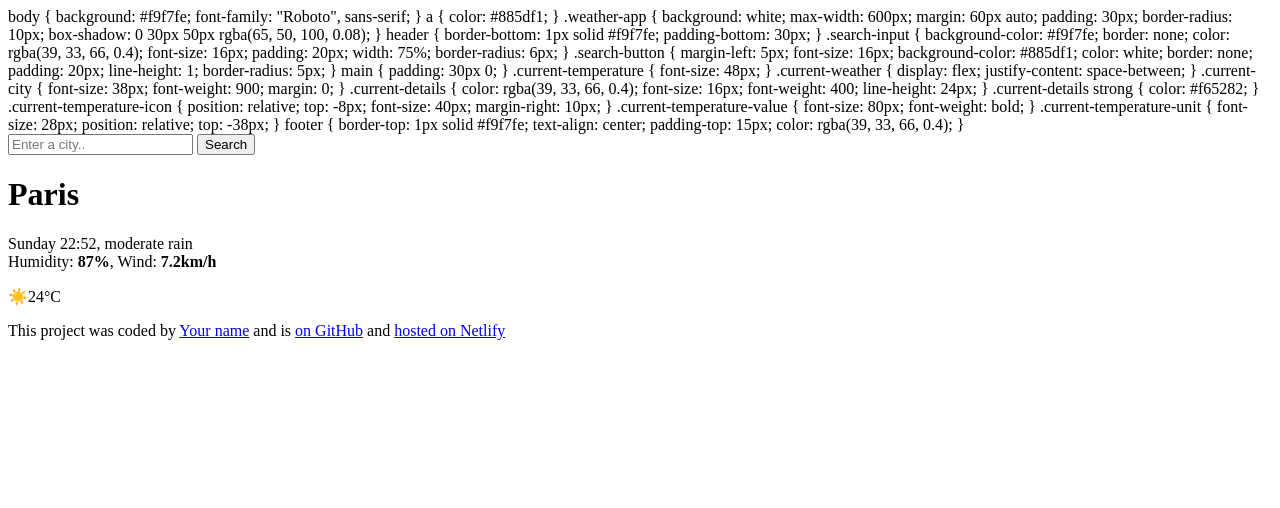
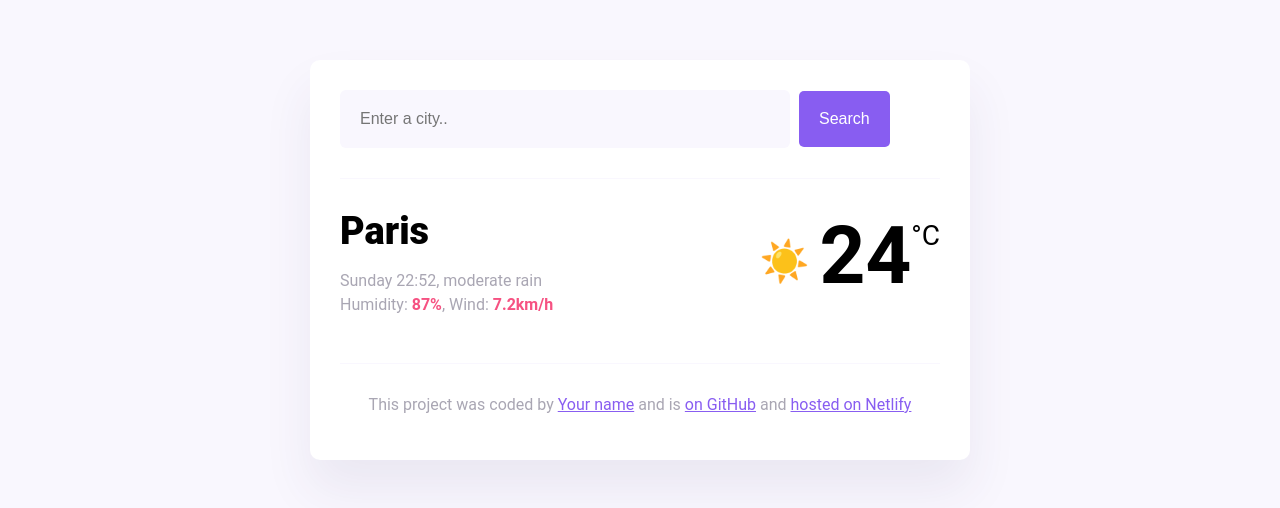
Before and after one commit to Niki-Nicoli/Sample-Weather-App, a plain HTML site: page Week 6 Project- Hosting Sample Weather App.html in a window 1280 px wide. Drawn offline with nearby package versions, Linux system fonts and the light colour scheme.

Commit message:
Sample Weather App (Updated)
corrected coding errors

```diff
--- a/Week 6 Project- Hosting Sample Weather App.html
+++ b/Week 6 Project- Hosting Sample Weather App.html
@@ -3,34 +3,105 @@
   <head>
     <meta charset="UTF-8" />
     <meta name="viewport" content="width=device-width, initial-scale=1.0" />
-    <link rel="preconnect" href="https://fonts.googleapis.com" />
-    <link rel="preconnect" href="https://fonts.gstatic.com" crossorigin />
-    <link
-      href="https://fonts.googleapis.com/css2?family=Roboto:ital,wght@0,100;0,400;0,500;0,700;0,900;1,100;1,300;1,400;1,500;1,700;1,900&display=swap"
-      rel="stylesheet"
-    />
     <title>Week 6 Project: Hosting Sample Weather App</title>
-    <styles
-      >body { background: #f9f7fe; font-family: "Roboto", sans-serif; } a {
-      color: #885df1; } .weather-app { background: white; max-width: 600px;
-      margin: 60px auto; padding: 30px; border-radius: 10px; box-shadow: 0 30px
-      50px rgba(65, 50, 100, 0.08); } header { border-bottom: 1px solid #f9f7fe;
-      padding-bottom: 30px; } .search-input { background-color: #f9f7fe; border:
-      none; color: rgba(39, 33, 66, 0.4); font-size: 16px; padding: 20px; width:
-      75%; border-radius: 6px; } .search-button { margin-left: 5px; font-size:
-      16px; background-color: #885df1; color: white; border: none; padding:
-      20px; line-height: 1; border-radius: 5px; } main { padding: 30px 0; }
-      .current-temperature { font-size: 48px; } .current-weather { display:
-      flex; justify-content: space-between; } .current-city { font-size: 38px;
-      font-weight: 900; margin: 0; } .current-details { color: rgba(39, 33, 66,
-      0.4); font-size: 16px; font-weight: 400; line-height: 24px; }
-      .current-details strong { color: #f65282; } .current-temperature-icon {
-      position: relative; top: -8px; font-size: 40px; margin-right: 10px; }
-      .current-temperature-value { font-size: 80px; font-weight: bold; }
-      .current-temperature-unit { font-size: 28px; position: relative; top:
-      -38px; } footer { border-top: 1px solid #f9f7fe; text-align: center;
-      padding-top: 15px; color: rgba(39, 33, 66, 0.4); }
-    </styles>
+    <style>
+      body {
+        background: #f9f7fe;
+        font-family: "Roboto", sans-serif;
+      }
+      a {
+        color: #885df1;
+      }
+      .weather-app {
+        background: white;
+        max-width: 600px;
+        margin: 60px auto;
+        padding: 30px;
+        border-radius: 10px;
+        box-shadow: 0 30px 50px rgba(65, 50, 100, 0.08);
+      }
+
+      header {
+        border-bottom: 1px solid #f9f7fe;
+        padding-bottom: 30px;
+      }
+
+      .search-input {
+        background-color: #f9f7fe;
+        border: none;
+        color: rgba(39, 33, 66, 0.4);
+        font-size: 16px;
+        padding: 20px;
+        width: 75%;
+        border-radius: 6px;
+      }
+
+      .search-button {
+        margin-left: 5px;
+        font-size: 16px;
+        background-color: #885df1;
+        color: white;
+        border: none;
+        padding: 20px;
+        line-height: 1;
+        border-radius: 5px;
+      }
+
+      main {
+        padding: 30px 0;
+      }
+
+      .current-temperature {
+        font-size: 48px;
+      }
+
+      .current-weather {
+        display: flex;
+        justify-content: space-between;
+      }
+
+      .current-city {
+        font-size: 38px;
+        font-weight: 900;
+        margin: 0;
+      }
+      .current-details {
+        color: rgba(39, 33, 66, 0.4);
+        font-size: 16px;
+        font-weight: 400;
+        line-height: 24px;
+      }
+
+      .current-details strong {
+        color: #f65282;
+      }
+
+      .current-temperature-icon {
+        position: relative;
+        top: -8px;
+        font-size: 40px;
+        margin-right: 10px;
+      }
+
+      .current-temperature-value {
+        font-size: 80px;
+        font-weight: bold;
+      }
+
+      .current-temperature-unit {
+        font-size: 28px;
+        position: relative;
+        top: -38px;
+      }
+
+      footer {
+        border-top: 1px solid #f9f7fe;
+        text-align: center;
+        padding-top: 15px;
+
+        color: rgba(39, 33, 66, 0.4);
+      }
+    </style>
     <script src="https://cdn.jsdelivr.net/npm/axios@1.1.2/dist/axios.min.js"></script>
   </head>
   <body>
```
